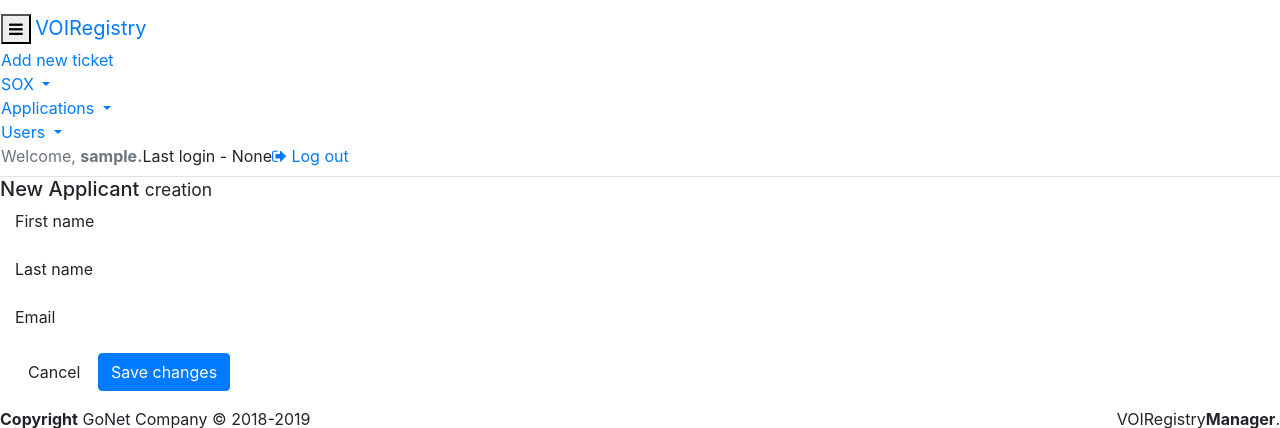
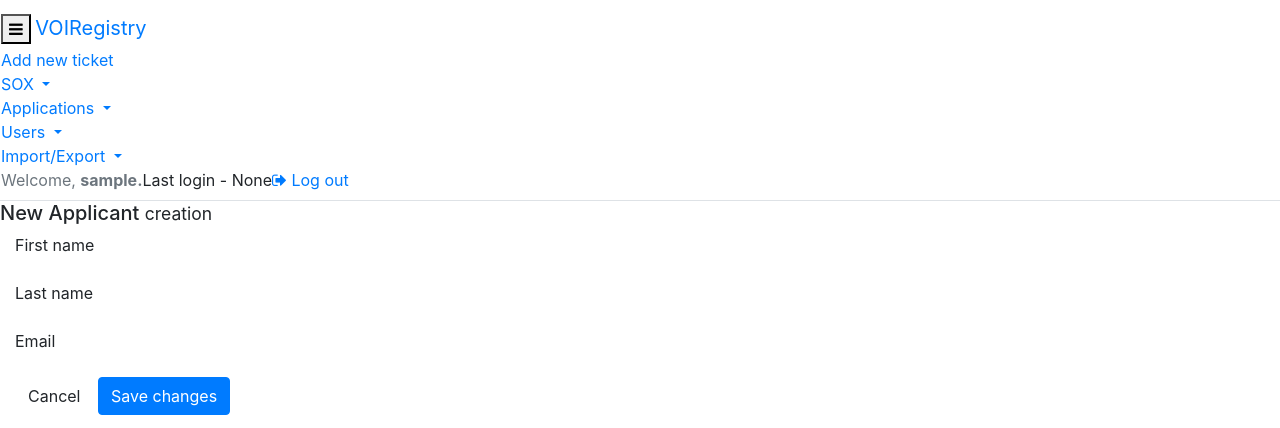
Before and after one commit to isaialejandro/voi_app, a Django app: page /applicant/new/ in a window 1280 px wide, after a click that opens the changed part. Shown: the top 428 px of the page. Run offline with Django 3.2, Linux system fonts and the light colour scheme; the visitor is signed in with stand-in values (Sample User, id 1); parts of the project's set-up code (start-up, migrations or seed data) failed here and were passed over; some libraries are stand-ins or nearby versions.

Commit message:
adding some things to the nav bar for the import/export module

```diff
--- a/voi/templates/navbar.html
+++ b/voi/templates/navbar.html
@@ -89,6 +89,22 @@
                                 {% endif %}
                             </ul>
                         </li>
+
+                        <li class="dropdown">
+                            <a aria-expanded="false" role="button" href="#" class="dropdown-toggle" data-toggle="dropdown"> Import/Export <span class="caret"></span></a>
+                            <ul role="menu" class="dropdown-menu">
+                                <li><a href="#">Users</a></li>
+                                <li>
+                                    <a href="#">Applications</a>
+                                </li>
+                                <li>
+                                    <a href="#">Tickets</a>
+                                </li>
+                                <li>
+                                    <a href="#">SOX Apps</a>
+                                </li>
+                            </ul>
+                        </li>
                     {% endif %}
                 </ul>
                 <ul class="nav navbar-top-links navbar-right">
```
